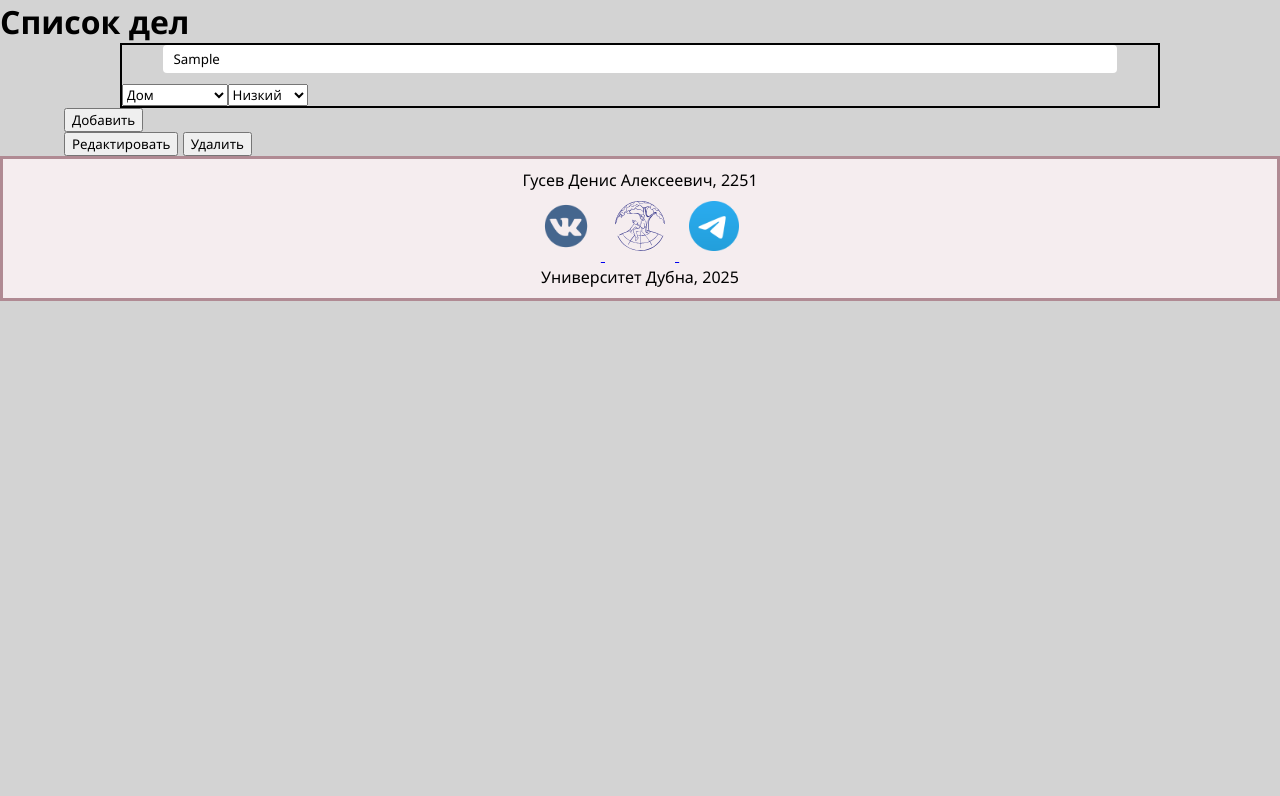
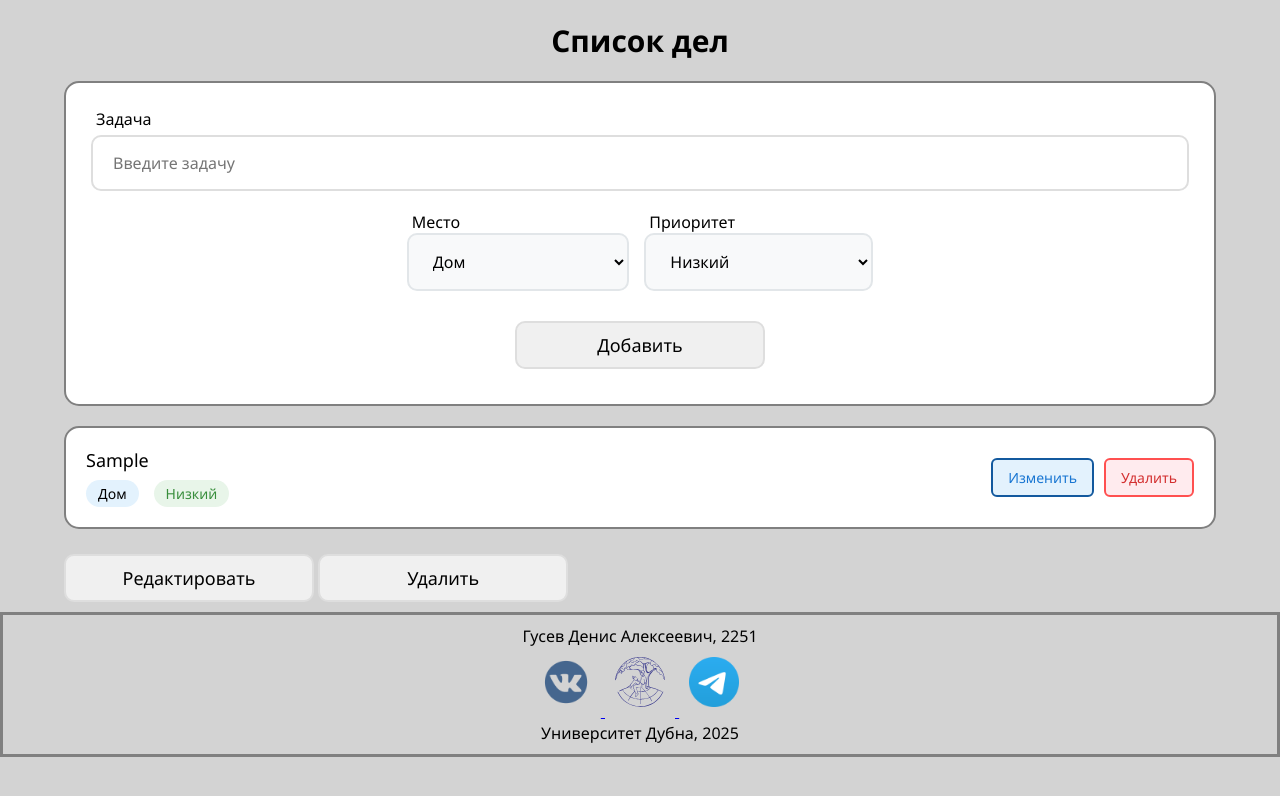
Before and after one commit to DenisGusev69/WebTechnologies, a plain HTML site: page index.html in a window 1280 px wide. Both pictures are taken after typing "Sample" into the empty fields and a click on the button "Добавить". Drawn offline with Linux system fonts and the light colour scheme.

Commit message:
Отредактирован интерфейс

```diff
--- a/code.js
+++ b/code.js
@@ -0,0 +1,92 @@
+console.log("ToDo List loaded");
+
+const addButton = document.getElementById("add");
+const changeButton = document.getElementById("change");
+const removeButton = document.getElementById("remove");
+const taskInput = document.getElementById("task");
+const categorySelect = document.getElementById("category");
+const prioritySelect = document.getElementById("priority");
+const myTaskDiv = document.getElementById("my_task");
+
+myTaskDiv.innerHTML = "";
+
+addButton.addEventListener("click", () => {
+    let taskText = taskInput.value.trim();
+    let categoryValue = categorySelect.value;
+    let priorityValue = prioritySelect.value;
+
+    if (taskText == "") {
+        console.log("Введите задачу");
+        taskInput.classList.add("invalid");
+        //myTaskDiv.innerHTML += "<p class='error'>Введите задачу</p>";
+        return;
+    } else {
+        taskInput.classList.remove("invalid");
+    }
+
+    if (taskText.length < 3) {
+        console.log("Задача должна содержать минимум 3 символа");
+        taskInput.classList.add("invalid");
+        //myTaskDiv.innerHTML += "<p class='error'>Задача должна содержать минимум 3 символа</p>";
+        return;
+    } else {
+        taskInput.classList.remove("invalid");
+    }
+
+    let categoryText = "";
+    switch(categoryValue) {
+        case "Home":
+            categoryText = "Дом";
+            break;
+        case "Study":
+            categoryText = "Университет";
+            break;
+        case "Work":
+            categoryText = "Работа";
+            break;
+        case "Other":
+            categoryText = "Другое";
+            break;
+    }
+
+    let priorityText = "";
+    switch(priorityValue) {
+        case "Low":
+            priorityText = "Низкий";
+            break;
+        case "Middle":
+            priorityText = "Средний";
+            break;
+        case "High":
+            priorityText = "Высокий";
+            break;
+    }
+
+    const taskHTML = `
+        <div class="task-item">
+            <div class="task-content">
+                <div class="task-text">${taskText}</div>
+                <div class="task-info">
+                    <span class="task-category category-${categoryValue}">${categoryText}</span>
+                    <span class="task-priority priority-${priorityValue}">${priorityText}</span>
+                </div>
+            </div>
+            <div class="task-actions">
+                <button class="edit-btn">Изменить</button>
+                <button class="delete-btn">Удалить</button>
+            </div>
+        </div>
+    `;
+
+    myTaskDiv.innerHTML += taskHTML;
+    taskInput.value = "";
+
+});
+
+changeButton.addEventListener("click", () => {
+    console.log("Режим редактирования");
+});
+
+removeButton.addEventListener("click", () => {
+    console.log("Удаление задач");
+});
--- a/index.html
+++ b/index.html
@@ -14,11 +14,13 @@
     </header>
     <main>
         <div class="task">
+            <span>Задача</span>
             <div class="task_info">
                 <input type="text" name="task" id="task" required placeholder="Введите задачу">
             </div>
             <div class="more_info">
                 <div class="category">
+                    <span>Место</span>
                     <select id="category">
                         <option value="Home">Дом</option>
                         <option value="Study">Университет</option>
@@ -27,6 +29,7 @@
                     </select>
                 </div>
                 <div class="priority">
+                    <span>Приоритет</span>
                     <select id="priority">
                         <option value="Low">Низкий</option>
                         <option value="Middle">Средний</option>
@@ -34,8 +37,9 @@
                     </select>
                 </div>
             </div>
+            <button type="button" class="button" id="add">Добавить</button>
         </div>
-        <button type="button" class="button" id="add">Добавить</button>
+
 
         <div class="my_task" id="my_task">
 
--- a/style.css
+++ b/style.css
@@ -1,57 +1,221 @@
 *{
     margin:0;
+    padding: 0;
     font-family: 'Segoe UI', Tahoma, Geneva, Verdana, sans-serif;
 }
-
 body{
     background: lightgray;
+    display: flex;
+    flex-direction: column;
 }
-
 header{
-
+    padding: 20px 0;
+    text-align: center;
 }
-
+header h1{
+    font-size: 30px;
+}
 main{
     width: 90%;
     margin: 0 auto;
 }
 .task{
-    width: 90%;
-    border: 2px solid black;
+    background: white;
+    padding: 25px;
+    border: 2px solid gray;
+    border-radius: 15px;
+    margin-bottom: 20px;
     display: flex;
     flex-direction: column;
     justify-content: center;
-    margin: 0 auto;
-    gap:10px;
+}
+.task span{
+    margin-left: 5px;
+    margin-bottom: 5px;
 }
 .task_info{
-    width: 100%;
+    margin-bottom: 20px;
     display: flex;
     flex-direction: row;
     justify-content: center;
-    margin: 0 auto;
+}
+input[type=text]{
+    width: 100%;
+    padding: 15px 20px;
+    border: 2px solid #dedede;
+    border-radius: 10px;
+    font-size: 16px;
+}
+input[type=text]:focus{
+
+    border-color: gray;
+    outline: none;
+
+}
+input[type=text]:hover{
+
+    border-color: gray;
+    outline: none;
+
 }
 .more_info{
     width: 100%;
     display: flex;
     flex-direction: row;
+    justify-content: center;
+    gap: 15px;
+    margin-bottom: 20px;
 }
-input[type=text]{
-    width: 90%;
-    padding: 5px 10px;
-    border: 1px;
-    border-radius: 4px;
+
+select{
+    width: 100%;
+    padding: 15px 20px;
+    border: 2px solid #e2e6e9;
+    border-radius: 10px;
+    font-size: 16px;
+    background: #f8f9fa;
+}
+select:focus{
+    border-color: gray;
+    outline: none;
+}
+.button{
+    font-size: 18px;
+    width: 100%;
+    max-width: 250px;
+    padding: 10px 10px;
+    margin: 10px 0;
+    border: 2px solid #dedede;
+    border-radius: 10px;
+}
+.task .button {
+    align-self: center;
+}
+
+#add{
+    color: black;
+    background-color: rgb(240, 240, 240);
+}
+
+#add:hover{
+    color: black;
+    border: 2px solid gray;
+    background-color: lightgray;
+}
+
+#change{
+    color: black;
+    background-color: rgb(240, 240, 240);
+}
+
+#change:hover{
+   border: 2px solid gray;
+    background-color: lightgray;
+}
+
+#remove{
+    color: black;
+    background-color: rgb(240, 240, 240);
+}
+#remove:hover{
+    border: 2px solid gray;
+    background-color: lightgray;
 }
 footer{
-    background-color: #f5edef;
+    background-color: lightgray;
     display: block;
     text-align: center;
     gap: 10px;
     padding: 10px;
-    border:solid #b08a93
+    border:solid gray
 }
 .media_img{
     width: 50px;
     height: 50px;
     margin: 10px;
 }
+
+.task-item {
+    background: white;
+    padding: 20px;
+    margin: 15px 0;
+    border-radius: 15px;
+    border: 2px solid gray;;
+    display: flex;
+    justify-content: space-between;
+    align-items: center;
+}
+
+.task-text {
+    font-size: 18px;
+    margin-bottom: 8px;
+}
+
+.task-info {
+    display: flex;
+    gap: 15px;
+    font-size: 14px;
+}
+
+.task-category {
+    padding: 4px 12px;
+    border-radius: 15px;
+    background: #e3f2fd;
+}
+.task-priority {
+    padding: 4px 12px;
+    border-radius: 15px;
+
+}
+.priority-High {
+    background: #ffebee;
+    color: #d32f2f;
+}
+
+.priority-Middle {
+    background: #fff3e0;
+    color: #f57c00;
+}
+
+.priority-Low {
+    background: #e8f5e9;
+    color: #388e3c;
+}
+
+.task-actions {
+    display: flex;
+    gap: 10px;
+}
+
+.edit-btn, .delete-btn {
+    padding: 8px 15px;
+    border: none;
+    border-radius: 6px;
+    cursor: pointer;
+    font-size: 14px;
+}
+
+.edit-btn {
+    background: #e3f2fd;
+    color: #1976d2;
+    border: 2px solid #13599e;
+}
+
+.edit-btn:hover {
+    background: #bbdefb;
+}
+
+.delete-btn {
+    background: #ffebee;
+    color: #d32f2f;
+    border: 2px solid #ff5050;
+}
+
+.delete-btn:hover {
+    background: #ffcdd2;
+}
+
+.invalid {
+    border-color: #d32f2f !important;
+    background: #ffebee !important;
+}
```
